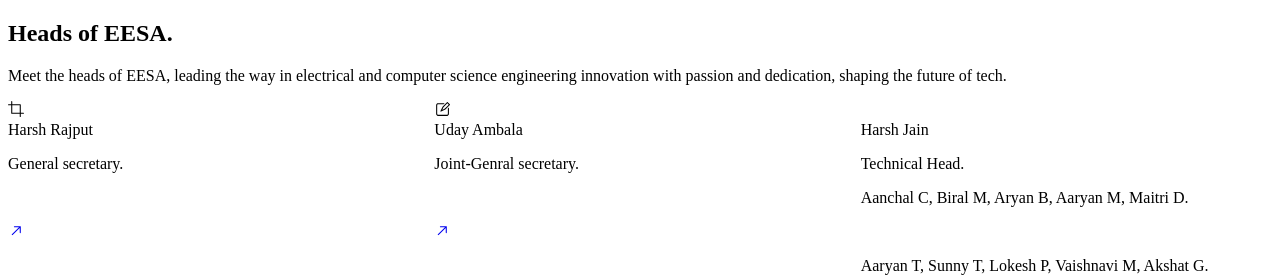
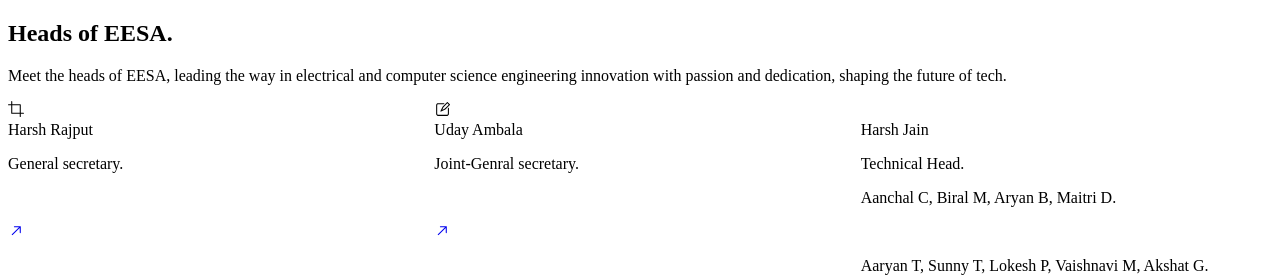
Before and after one commit to Harry-jain/hkt24, a Next.js app: page /team in a window 1280 px wide. Shown: the top 279 px of the page. Built offline with nearby package versions, Linux system fonts and the light colour scheme; some icons are missing.

Commit message:
Update ServiceSlider.js

```diff
--- a/components/ServiceSlider.js
+++ b/components/ServiceSlider.js
@@ -36,7 +36,7 @@
     core: "Core & extendee",
     description: "Technical Head.",
     link: "https://www.linkedin.com/company/eesa-vit/about/",
-    c_member: "Aanchal C, Biral M, Aryan B, Aaryan M, Maitri D.",
+    c_member: "Aanchal C, Biral M, Aryan B, Maitri D.",
     e_member: "Aaryan T, Sunny T, Lokesh P, Vaishnavi M, Akshat G.",
   },
   {
```
